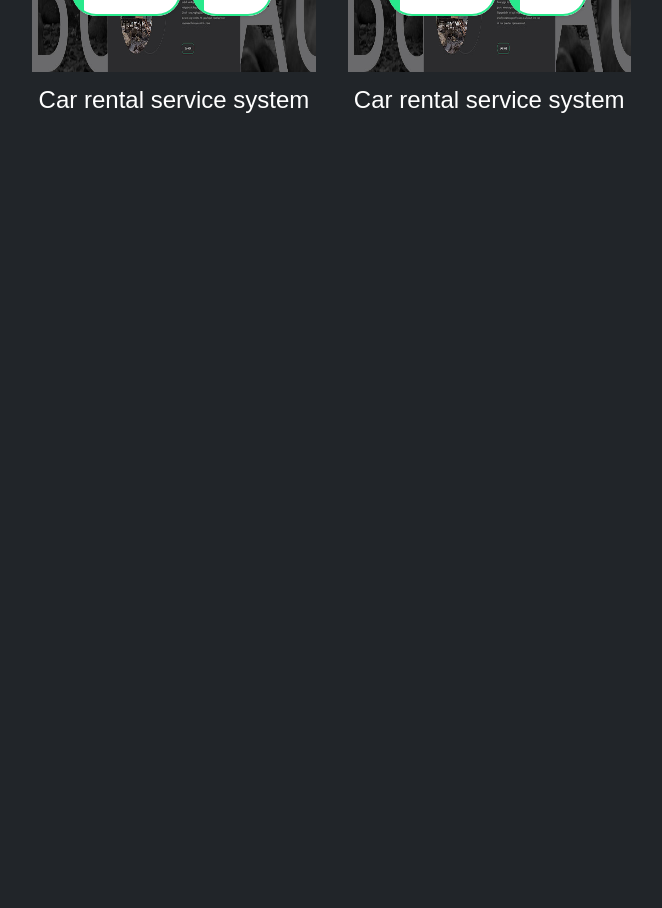
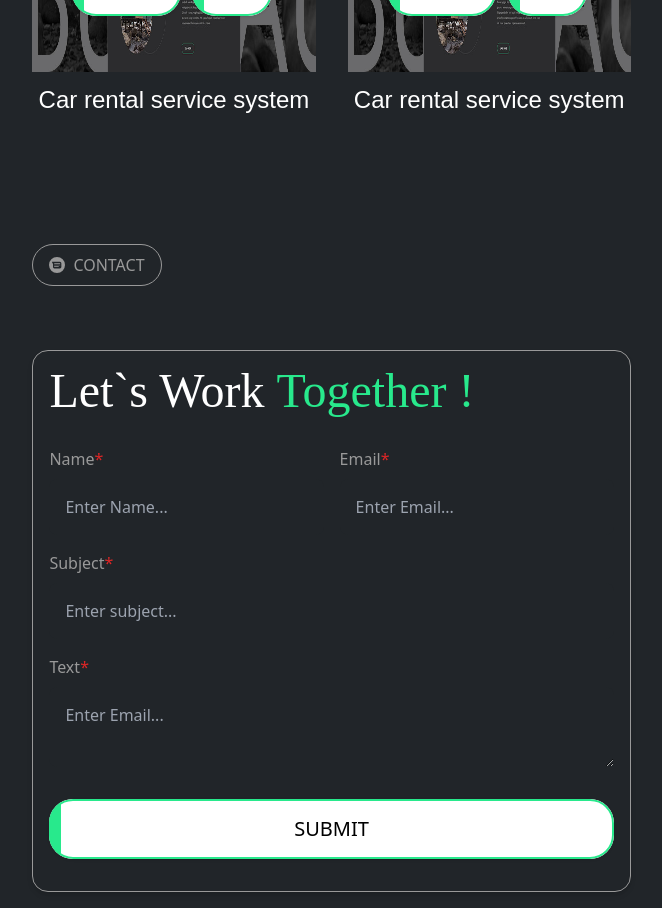
Before and after one commit to Imran122/latest-portfolio-frontend, a Next.js app: page / in a window 1280 px wide. Shown: the part 6700-7608 px from the top of the page, without its empty margins (374-1036 px from the left). Before the commit the page ends 6832 px from the top, so only its background shows below. Built offline with nearby package versions, Linux system fonts and the light colour scheme.

Commit message:
fix contact

```diff
--- /dev/null
+++ b/src/components/HomeComponents/ContactComponent.js
@@ -0,0 +1,71 @@
+import { SiGooglemessages } from "react-icons/si";
+const ContactComponent = () => {
+  return (
+    <div>
+      {/*  service button */}
+      <div className="middle-body-buton mt-28">
+        <SiGooglemessages />
+        <h4>CONTACT</h4>
+      </div>
+
+      <div className="mt-16 mb-4 border border-text_colour p-4 rounded-2xl shadow-md">
+        <h3 className="middle-body-title mb-8">
+          Let`s Work <span className="text-primary_colour">Together !</span>
+        </h3>
+        <div className="grid lg:grid-cols-2 gap-4">
+          <div className="  flex flex-col mb-4 bg-none">
+            <label for="model" className="font-medium mb-2 text-text_colour">
+              Name<span className="text-red-600">*</span>
+            </label>
+            <input
+              type="text"
+              placeholder="Enter Name..."
+              className="p-4 rounded-lg font-medium border bg-[#212529] border-gray-200 focus:ring-primary_colour focus:ring focus:text-white"
+            />
+          </div>
+          <div className="  flex flex-col mb-4 bg-none">
+            <label for="model" className="font-medium mb-2 text-text_colour">
+              Email<span className="text-red-600">*</span>
+            </label>
+            <input
+              type="email"
+              placeholder="Enter Email..."
+              className="p-4 rounded-lg font-medium border bg-[#212529] border-gray-200 focus:ring-primary_colour focus:ring focus:text-white"
+            />
+          </div>
+        </div>
+        <div className="  flex flex-col mb-4 bg-none">
+          <label for="model" className="font-medium mb-2 text-text_colour">
+            Subject<span className="text-red-600">*</span>
+          </label>
+          <input
+            type="text"
+            placeholder="Enter subject..."
+            className="p-4 rounded-lg font-medium border bg-[#212529] border-gray-200 focus:ring-primary_colour focus:ring focus:text-white"
+          />
+        </div>
+        <div className="  flex flex-col mb-4 bg-none">
+          <label for="model" className="font-medium mb-2 text-text_colour">
+            Text<span className="text-red-600">*</span>
+          </label>
+          <textarea
+            type="text"
+            placeholder="Enter Email..."
+            className="p-4 rounded-lg font-medium border bg-[#212529] border-gray-200 focus:ring-primary_colour focus:ring focus:text-white"
+          />
+        </div>
+
+        <button className="mt-4 mb-4  group relative p-4 overflow-hidden rounded-3xl bg-white text-xl shadow w-full focus:outline-none">
+          <div className="absolute inset-0 w-3 bg-primary_colour transition-all duration-[250ms] ease-out group-hover:w-full"></div>
+          <span className="relative text-black group-hover:text-white text-center">
+            SUBMIT
+          </span>
+          {/* Outline Effect */}
+          <div className="absolute inset-0 rounded-3xl border-2 border-primary_colour pointer-events-none"></div>
+        </button>
+      </div>
+    </div>
+  );
+};
+
+export default ContactComponent;
--- a/src/pages/HomePage/HomePage.js
+++ b/src/pages/HomePage/HomePage.js
@@ -1,4 +1,5 @@
 import AboutComponent from "@/components/HomeComponents/AboutComponent";
+import ContactComponent from "@/components/HomeComponents/ContactComponent";
 import IntroductionComponent from "@/components/HomeComponents/IntroductionComponent";
 import MySkills from "@/components/HomeComponents/MySkills";
 import PortfolioComponent from "@/components/HomeComponents/PortfolioComponent";
@@ -30,6 +31,7 @@ const HomePage = () => {
           <ServiceComponent></ServiceComponent>
           <MySkills></MySkills>
           <PortfolioComponent></PortfolioComponent>
+          <ContactComponent></ContactComponent>
         </div>
       </div>
       <div className="lg:col-span-1 hidden lg:block border border-secondary_colour rounded-3xl lg:sticky lg:h-[450px] lg:w-24 lg:top-1/2 lg:-translate-y-1/2 lg:right-0">
```
